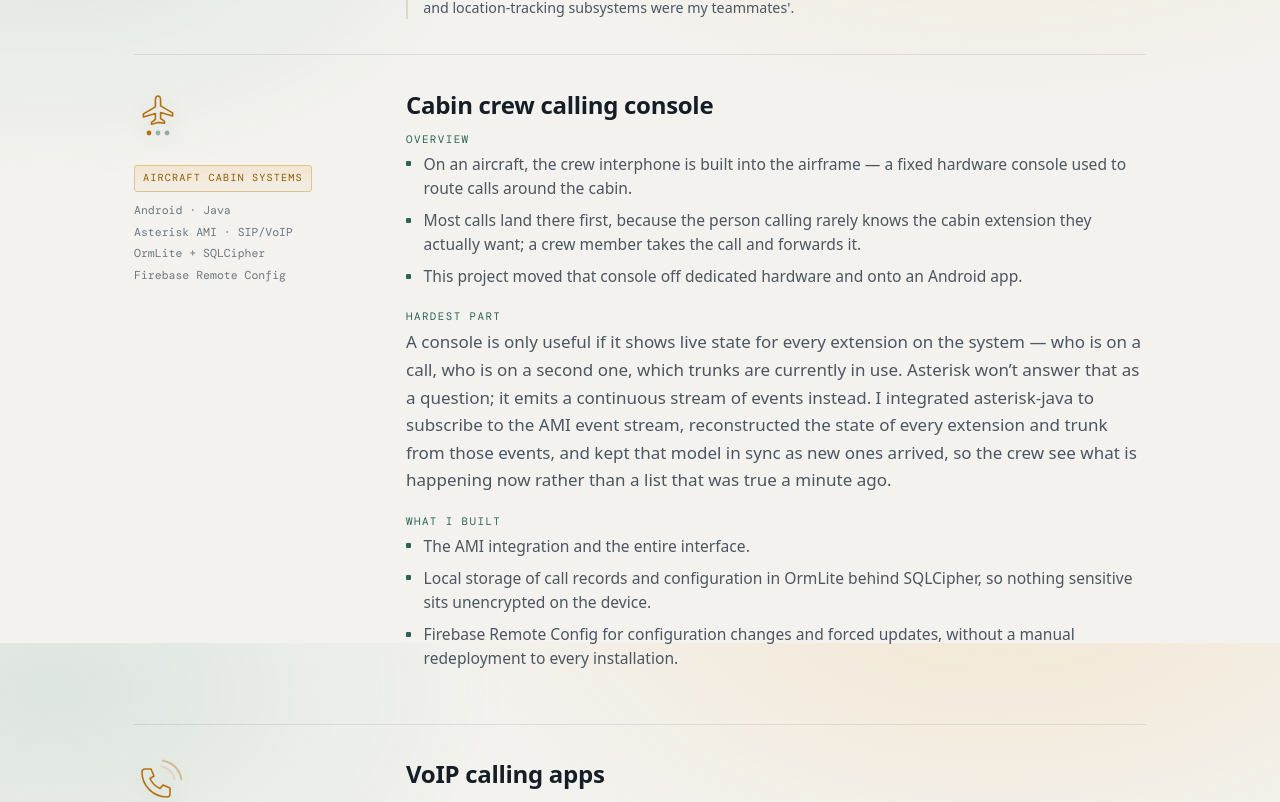
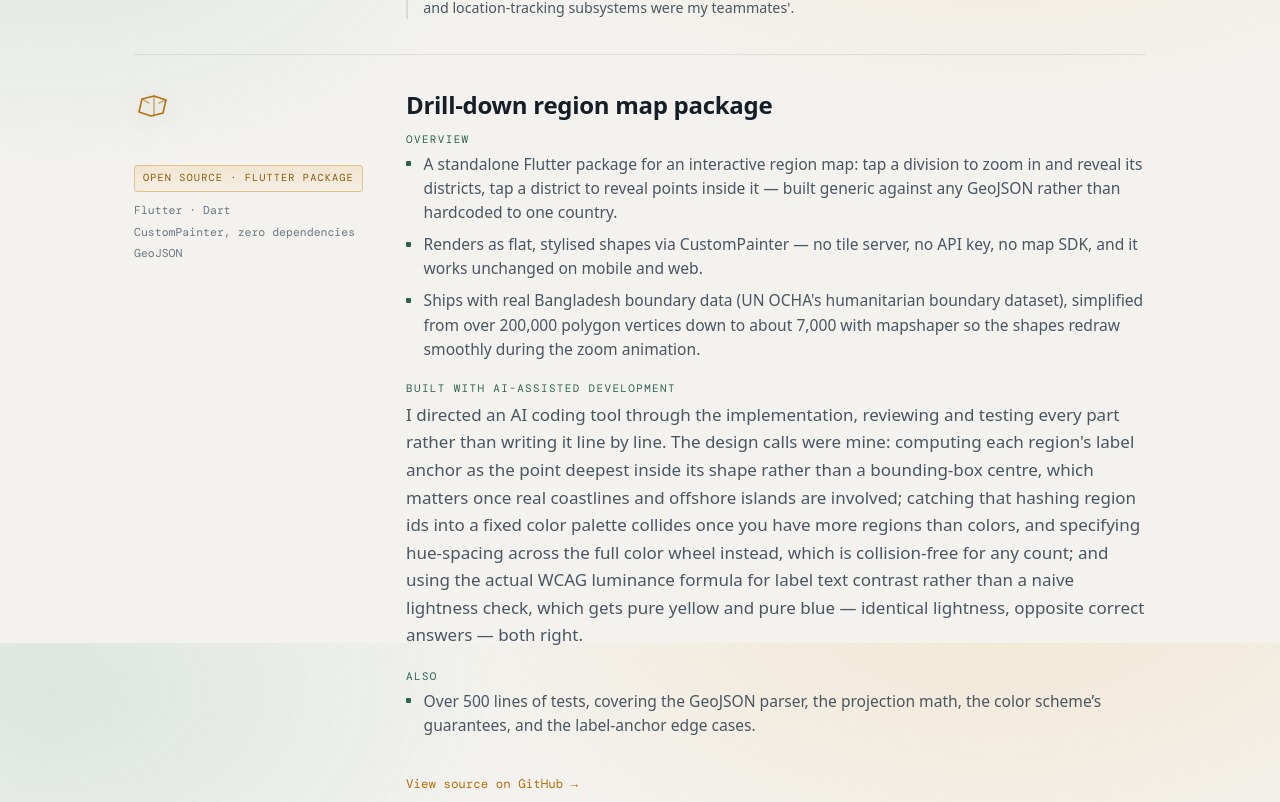
Before and after one commit to hridoyRakibMahmud/hridoyRakibMahmud.github.io, a React (Vite) app: page / in a window 1280 px wide. Shown: the part 1757-2559 px from the top of the page. Built offline with nearby package versions, Linux system fonts and the light colour scheme; a web font is replaced by a local one.

Commit message:
New project geo_drilldown added

```diff
--- a/src/components/CaseStudy.jsx
+++ b/src/components/CaseStudy.jsx
@@ -1,7 +1,7 @@
 import Icon from './Icon.jsx';
 
 export default function CaseStudy({ project }) {
-  const { title, tag, stack, blocks, scope, icon } = project;
+  const { title, tag, stack, blocks, scope, icon, repoUrl } = project;
 
   return (
     <article className="case">
@@ -37,6 +37,11 @@ export default function CaseStudy({ project }) {
         ))}
 
         {scope && <p className="scope">{scope}</p>}
+        {repoUrl && (
+          <a className="case__repo" href={repoUrl} target="_blank" rel="noopener">
+            View source on GitHub &#8594;
+          </a>
+        )}
       </div>
     </article>
   );
--- a/src/components/Icon.jsx
+++ b/src/components/Icon.jsx
@@ -61,6 +61,16 @@ const scenes = {
     </>
   ),
 
+  // A country map drilling down into a region, with a point marker settling.
+  drilldown: (
+    <>
+      <path d="M8 8l12-3 12 4-3 13-12 3-12-4Z" />
+      <path d="M20 5v20" opacity="0.5" />
+      <path d="M8 8l7 4M32 9l-7 3" opacity="0.5" />
+      <circle className="ic-pin" cx="17" cy="16" r="3.2" />
+    </>
+  ),
+
   // A vitals trace being written across the monitor.
   vitals: (
     <>
--- a/src/data/content.js
+++ b/src/data/content.js
@@ -78,6 +78,33 @@ export const projects = [
       },
     ],
     scope: "Built by a team of three. My scope was the attendance, leave and HR workflow modules — the calling, chat and location-tracking subsystems were my teammates'.",
+  },
+  {
+    title: 'Drill-down region map package',
+    tag: 'Open source · Flutter package',
+    repoUrl: 'https://github.com/hridoyRakibMahmud/geo_drilldown',
+    icon: 'drilldown',
+    stack: ['Flutter · Dart', 'CustomPainter, zero dependencies', 'GeoJSON'],
+    blocks: [
+      {
+        label: 'Overview',
+        items: [
+          "A standalone Flutter package for an interactive region map: tap a division to zoom in and reveal its districts, tap a district to reveal points inside it — built generic against any GeoJSON rather than hardcoded to one country.",
+          'Renders as flat, stylised shapes via CustomPainter — no tile server, no API key, no map SDK, and it works unchanged on mobile and web.',
+          "Ships with real Bangladesh boundary data (UN OCHA's humanitarian boundary dataset), simplified from over 200,000 polygon vertices down to about 7,000 with mapshaper so the shapes redraw smoothly during the zoom animation.",
+        ],
+      },
+      {
+        label: 'Built with AI-assisted development',
+        text: "I directed an AI coding tool through the implementation, reviewing and testing every part rather than writing it line by line. The design calls were mine: computing each region's label anchor as the point deepest inside its shape rather than a bounding-box centre, which matters once real coastlines and offshore islands are involved; catching that hashing region ids into a fixed color palette collides once you have more regions than colors, and specifying hue-spacing across the full color wheel instead, which is collision-free for any count; and using the actual WCAG luminance formula for label text contrast rather than a naive lightness check, which gets pure yellow and pure blue — identical lightness, opposite correct answers — both right.",
+      },
+      {
+        label: 'Also',
+        items: [
+          'Over 500 lines of tests, covering the GeoJSON parser, the projection math, the color scheme’s guarantees, and the label-anchor edge cases.',
+        ],
+      },
+    ],
   },
   {
     title: 'Cabin crew calling console',
--- a/src/styles.css
+++ b/src/styles.css
@@ -337,6 +337,17 @@ section{padding-block:clamp(3rem,7vw,5rem)}
 .ic-rec{fill:var(--rec);stroke:none;animation:ic-rec 2s ease-in-out infinite}
 @keyframes ic-rec{0%,100%{opacity:1}50%{opacity:.25}}
 
+/* --- drilldown: a region settling into focus, point marker pulsing --- */
+.ic-pin{
+  fill:var(--amber);stroke:none;
+  animation:ic-settle 3.6s ease-in-out infinite;
+}
+@keyframes ic-settle{
+  0%{opacity:0;transform:scale(.4)}
+  22%,70%{opacity:1;transform:scale(1)}
+  85%,100%{opacity:0;transform:scale(1.6)}
+}
+
 /* --- vitals: the trace being written across the monitor --- */
 .ic-trace{
   stroke:var(--jade);stroke-dasharray:22 100;
@@ -352,7 +363,7 @@ section{padding-block:clamp(3rem,7vw,5rem)}
   .case:hover .case__icon svg{transform:none}
   .case__icon svg *{animation:none !important}
   /* leave a readable still frame rather than a half-drawn one */
-  .ic-tick,.ic-wave,.ic-seat{opacity:1}
+  .ic-tick,.ic-wave,.ic-seat,.ic-pin{opacity:1}
   .ic-trace{stroke-dasharray:none}
   .ic-hop{transform:translate(37px,17px)}
 }
@@ -391,6 +402,12 @@ section{padding-block:clamp(3rem,7vw,5rem)}
   font-family:var(--mono);font-size:.68rem;letter-spacing:.13em;
   text-transform:uppercase;color:var(--jade);display:block;margin-bottom:.2rem;
 }
+.case__repo{
+  display:inline-block;margin-top:1.1rem;
+  font-family:var(--mono);font-size:.78rem;color:var(--amber);
+  text-decoration:none;border-bottom:1px solid transparent;
+}
+.case__repo:hover{border-bottom-color:var(--amber)}
 .scope{
   font-size:.89rem;color:var(--muted);
   border-left:2px solid var(--edge);padding-left:.95rem;margin-top:1.15rem;
```
Also changed, not shown: 1 other file (tests, documents, lock files or other folders).
